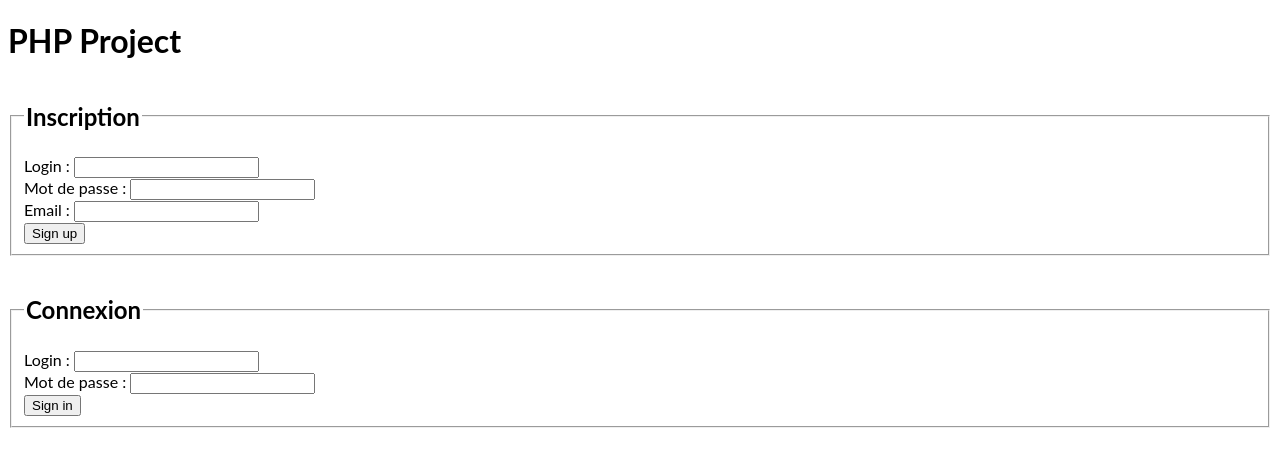
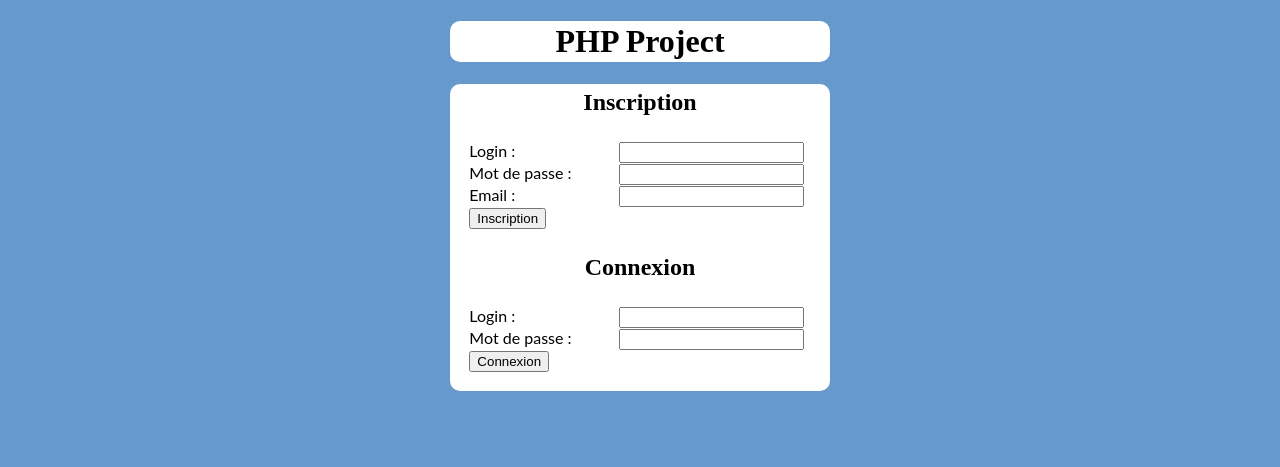
Before and after one commit to hantropi/php_project, a PHP site: page /home.php in a window 1280 px wide. Shown: the top 467 px of the page. Run offline with PHP 8.4, Linux system fonts and the light colour scheme; some web fonts are replaced.

Commit message:
Add elements for css design

```diff
--- a/source/friends.php
+++ b/source/friends.php
@@ -14,12 +14,15 @@ $db = connect();
   <body>
     <?php //Gere la recherche et l'affichage des amis de l'utilisateur
     require "menu.html";
+    echo "<section>";
+    echo "<h2>Amis</h2>";
     require "friends/search_friend.html";
     if (isset($_POST["friend_name"]))
 	require "friends/search_friend.php";
     if (isset($_GET["add_friend"]))
 	require "friends/add_friend.php";
     require "friends/display_friends.php";
+    echo "</section>";
     ?>
   </body>
 </html>
--- a/source/friends/display_friends.php
+++ b/source/friends/display_friends.php
@@ -14,7 +14,6 @@ if ($users) {
     $query -> execute($users);
 }
 
-echo "<h2>Amis</h2>";
 echo "<table border='1'>"; //On creer un tableau pour ordonner le rangement des amis
 echo "<tr>";
 echo "<th>Login</th>";
--- a/source/global.css
+++ b/source/global.css
@@ -1,20 +1,92 @@
 @font-face {
     font-family: Lato;
     src: url(../fonts/lato-webfont.ttf);
+}
+
+@font-face {
+    font-family: Jaapokki;
+    src: url(../fonts/jaapokki-webfont.otf);
 }
 
 body, h1, h2 {
     font-family: Lato;
 }
 
+body {
+    background: #6699CC;
+}
+
+h1 {
+    background: white;
+    text-align: center;
+    border: 2px solid white;
+    border-radius: 10px;
+    margin-left: 35%;
+    margin-right: 35%;
+    font-family: Jaapokki;
+}
+
+h2 {
+    color: black;
+    padding: 5px;
+    text-align: center;
+    font-family: Jaapokki;
+}
+
+form#home {
+    margin-left: 5%;
+    margin-right: 5%;
+    border-color : white;
+}
+
+label#home {
+    display: block;
+    width: 150px;
+    float: left;
+}
+
+section {
+    background: white;
+    margin-left: 35%;
+    margin-right: 35%;
+    border-radius: 10px;
+}
+
+header, article {
+    border-radius: 10px;
+    margin-left: 10px;
+    font-family: Helvetica, Arial;
+}
+
+header {
+    background: #000000;
+    color: #FFFFFF;
+    padding: 5px;
+    display: table;
+    text-align: center;
+}
+
 article {
-    font-family: Helvetica, Arial;
+    background: #F6F7BD;
+    width: 10%;
+    padding: 10px;
+    text-align: left;
+    margin-top: 2px;
+}
+
+footer {
+    margin-top: 5px;
+    font-size: xx-small;
 }
 
 table, th, td {
     width: 50%;
     border: 1px solid black;
     border-collapse: collapse;
+}
+
+table {
+    margin-left: 5px; /* Regarder css table */
 }
 
 th, td, td#settings {
@@ -25,3 +97,7 @@ th, td, td#settings {
 td#settings {
     width: 20%;
 }
+
+#error {
+    color: red;
+}
--- a/source/home.php
+++ b/source/home.php
@@ -10,40 +10,33 @@ session_start();
   </head>
   <body>
     <h1>PHP Project</h1>
-
-    <form action="sign/signup.php" method="post">
-      <fieldset>
-	<legend>
-	  <h2>Inscription</h2> <!-- Sign Up -->
-	</legend>
+    <section>
+      <form action="sign/signup.php" method="post" id="home">
+	<h2>Inscription</h2> <!-- Sign Up -->
 	<?php
 	if (isset($_SESSION["error_signup"])) {
-	    echo "<b>Une information requise est deja utilisee ou vide. Reessayer.</b><br>";
+	    echo "<b>Une information requise est deja utilisee ou vide. Reessayer.</b><br><br>";
 	    unset($_SESSION["error_signup"]);
 	}
 	?>
-	<label for="login_su">Login :</label> <input type="text" id="login_su" name="login_su"/><br>
-	<label for="password_su">Mot de passe :</label> <input type="password" id="password_su" name="password_su"/><br>
-	<label for="email_su">Email :</label> <input type="text" id="email_su" name="email_su"/><br>
-	<input type="submit" value="Sign up"/>
-      </fieldset>
-    </form><br>
+	<label for="login_su" id="home">Login :</label> <input type="text" id="login_su" name="login_su"/><br>
+	<label for="password_su" id="home">Mot de passe :</label> <input type="password" id="password_su" name="password_su"/><br>
+	<label for="email_su" id="home">Email :</label> <input type="text" id="email_su" name="email_su"/><br>
+	<input type="submit" value="Inscription"/>
+      </form>
 
-    <form action="sign/signin.php" method="post">
-      <fieldset>
-	<legend>
-	  <h2>Connexion</h2> <!-- Sign In -->
-	</legend>
+      <form action="sign/signin.php" method="post" id="home">
+	<h2>Connexion</h2> <!-- Sign In -->
 	<?php
 	if (isset($_SESSION["error_signin"])) {
-	    echo "<b>Le login et/ou le mot de passe est incorrecte. Reessayer.</b><br>";
+	    echo "<b>Le login et/ou le mot de passe est incorrecte. Reessayer.</b><br><br>";
 	    unset($_SESSION["error_signin"]);
 	}
 	?>
-	<label for="login_si">Login :</label> <input type="text" id="login_si" name="login_si"/><br>
-	<label for="password_si">Mot de passe :</label> <input type="password" id="password_si" name="password_si"/><br>
-	<input type="submit" value="Sign in"/>
-      </fieldset>
-    </form>
+	<label for="login_si" id="home">Login :</label> <input type="text" id="login_si" name="login_si"/><br>
+	<label for="password_si" id="home">Mot de passe :</label> <input type="password" id="password_si" name="password_si"/><br>
+	<input type="submit" value="Connexion"/>
+      </form><br>
+    </section>
   </body>
 </html>
--- a/source/menu.html
+++ b/source/menu.html
@@ -1,3 +1,4 @@
+<nav>
   <ul>
     <li><a href="user.php">Fil d'actualite</a></li>
     <li><a href="friends.php">Gerer ses amis</a></li>
@@ -5,3 +6,4 @@
     <li><a href="settings.php">Parametres</a></li>
     <li><a href="sign/signout.php">Deconnexion</a></li>
   </ul>
+</nav>
--- a/source/post.php
+++ b/source/post.php
@@ -14,13 +14,15 @@ $db = connect();
   <body>
     <?php //Permet d'envoyer un message aux autres utilisateurs
     require "menu.html";
+    echo "<section>";
     if (isset($_SESSION["error_post"])) {
-	echo "<b>Titre et/ou contenu du message vide ou probleme lors de l'envoie.</b><br>";
+	echo "<b id='error'>Titre et/ou contenu du message vide ou probleme lors de l'envoie.</b><br>";
 	unset($_SESSION["error_post"]);
     }
     require "post/send_post.html";
     if (isset($_POST["title"]) and isset($_POST["content"]))
 	require "post/send_post.php";
+    echo "</section>";
     ?>
   </body>
 </html>
--- a/source/settings.php
+++ b/source/settings.php
@@ -14,8 +14,9 @@ $db = connect();
   <body>
     <?php //Affiche les parametres de l'utilisateur et permet de les changer
     require "menu.html";
+    echo "<section>";
     if (isset($_SESSION["error_change"])) {
-	echo "<b>Erreur : Champ et/ou valeur errone(s)</b><br>";
+	echo "<b id='error'>Erreur : Champ et/ou valeur errone(s)</b><br>";
 	unset($_SESSION["error_change"]);
     }
     if (!empty($_GET["change"])) {
@@ -25,6 +26,7 @@ $db = connect();
 	require "settings/change_settings.php";
     }
     require "settings/display_settings.php";
+    echo "</section>";
     ?>
   </body>
 </html>
```
Also changed, not shown: source/news.php (+6 -3 lines). Lines whose indentation alone changed are shown as unchanged.
